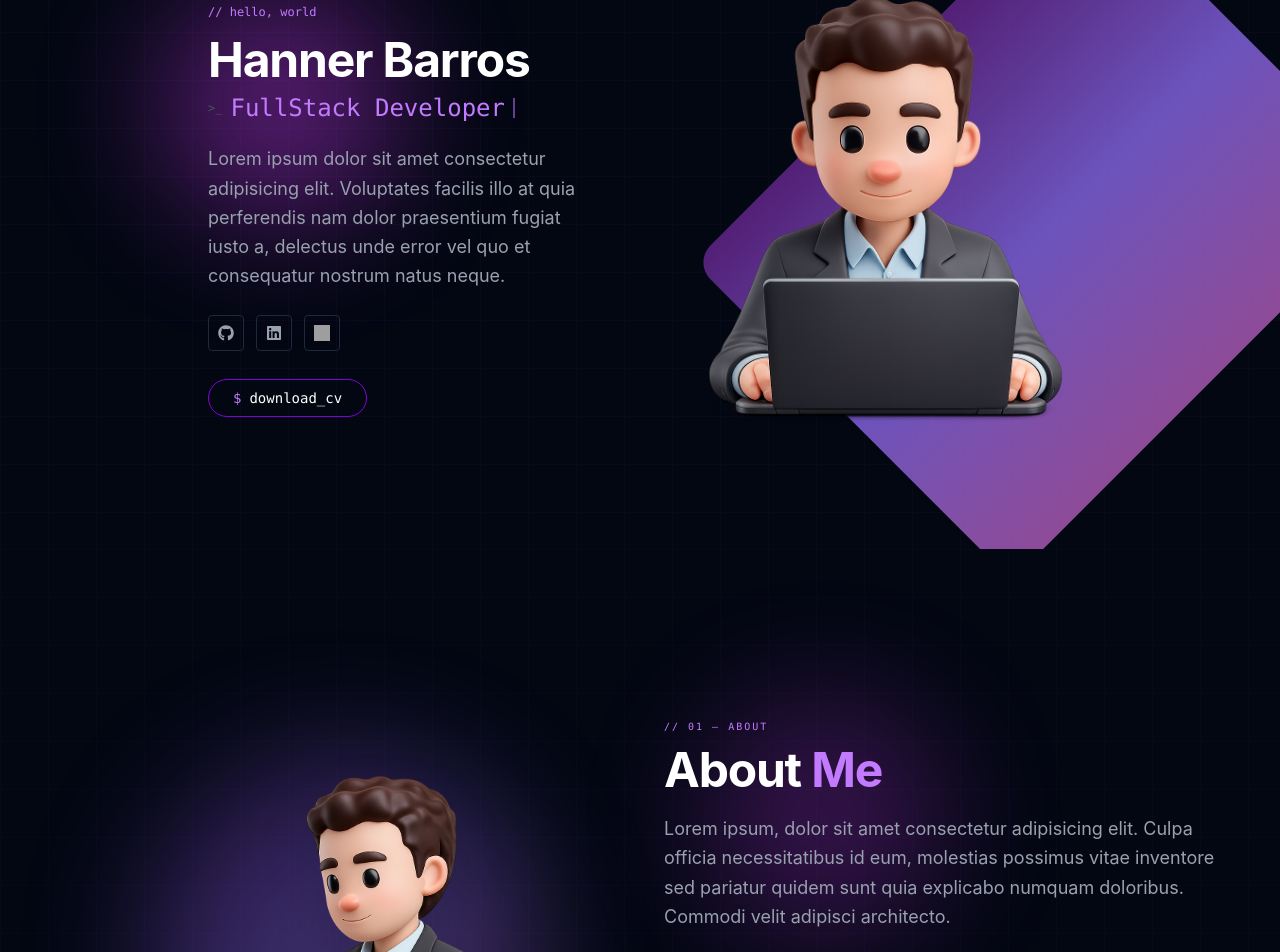
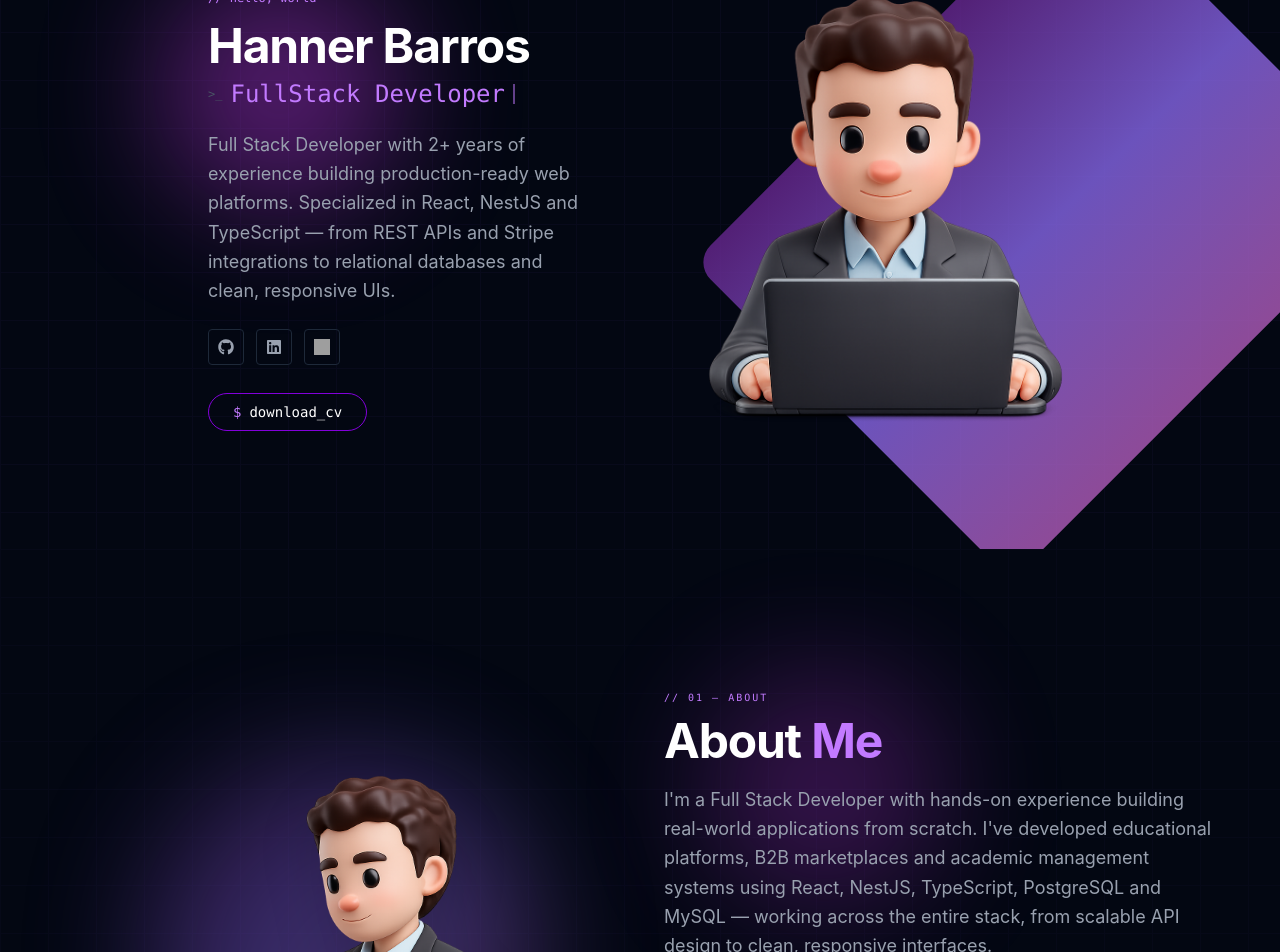
Before and after one commit to HannerB/PORTFOLIO, a React (Vite) app: page / in a window 1280 px wide. Shown: the part 160-1112 px from the top of the page. Built offline with nearby package versions, Linux system fonts and the light colour scheme; grey boxes are pictures that could not be loaded.

Commit message:
feat: add full SEO optimization

```diff
--- a/index.html
+++ b/index.html
@@ -4,7 +4,60 @@
     <meta charset="UTF-8" />
     <link rel="icon" type="image/svg+xml" href="/vite.svg" />
     <meta name="viewport" content="width=device-width, initial-scale=1.0" />
-    <title>Portfolio</title>
+
+    <!-- Primary SEO -->
+    <title>Hanner Barros | Full Stack Developer — React, NestJS & TypeScript</title>
+    <meta name="description" content="Hanner Barros — Full Stack Developer with 2+ years of experience building production-ready platforms. Specialized in React, NestJS, TypeScript and PostgreSQL." />
+    <meta name="author" content="Hanner Barros" />
+    <meta name="keywords" content="Hanner Barros, Full Stack Developer, React Developer, NestJS, TypeScript, Node.js, PostgreSQL, REST API, Stripe integration, web developer portfolio" />
+    <link rel="canonical" href="https://www.hanner.dev/" />
+    <meta name="theme-color" content="#030712" />
+    <meta name="robots" content="index, follow" />
+
+    <!-- Open Graph (LinkedIn, Facebook, WhatsApp) -->
+    <meta property="og:type" content="website" />
+    <meta property="og:url" content="https://www.hanner.dev/" />
+    <meta property="og:title" content="Hanner Barros | Full Stack Developer" />
+    <meta property="og:description" content="Full Stack Developer with 2+ years of experience building production-ready platforms with React, NestJS, TypeScript and PostgreSQL." />
+    <meta property="og:image" content="https://www.hanner.dev/imghero.png" />
+    <meta property="og:locale" content="en_US" />
+    <meta property="og:site_name" content="Hanner Barros Portfolio" />
+
+    <!-- Twitter Card -->
+    <meta name="twitter:card" content="summary_large_image" />
+    <meta name="twitter:title" content="Hanner Barros | Full Stack Developer" />
+    <meta name="twitter:description" content="Full Stack Developer with 2+ years of experience building production-ready platforms with React, NestJS, TypeScript and PostgreSQL." />
+    <meta name="twitter:image" content="https://www.hanner.dev/imghero.png" />
+
+    <!-- JSON-LD Structured Data (Person) -->
+    <script type="application/ld+json">
+    {
+      "@context": "https://schema.org",
+      "@type": "Person",
+      "name": "Hanner Barros",
+      "jobTitle": "Full Stack Developer",
+      "description": "Full Stack Developer with 2+ years of experience building production-ready web platforms using React, NestJS, TypeScript and PostgreSQL.",
+      "email": "hannerb48@gmail.com",
+      "url": "https://www.hanner.dev",
+      "sameAs": [
+        "https://github.com/HannerB",
+        "https://es.fiverr.com/hannerv?public_mode=true"
+      ],
+      "knowsAbout": [
+        "React", "NestJS", "TypeScript", "Node.js", "PostgreSQL", "MySQL",
+        "REST API", "Stripe API", "JWT Authentication", "Supabase",
+        "Docker", "Git", "PHP", "Laravel", "Tailwind CSS"
+      ],
+      "alumniOf": {
+        "@type": "EducationalOrganization",
+        "name": "SENA — Servicio Nacional de Aprendizaje"
+      },
+      "hasCredential": [
+        { "@type": "EducationalOccupationalCredential", "name": "Análisis y Desarrollo de Software", "credentialCategory": "degree" },
+        { "@type": "EducationalOccupationalCredential", "name": "Programación de Software", "credentialCategory": "degree" }
+      ]
+    }
+    </script>
   </head>
   <body>
     <div id="root"></div>
--- /dev/null
+++ b/public/google6f2b8010af552217.html
@@ -0,0 +1 @@
+google-site-verification: google6f2b8010af552217.html
--- a/src/components/About.jsx
+++ b/src/components/About.jsx
@@ -59,9 +59,10 @@ export default function About() {
                         </header>
 
                         <p className="text-base sm:text-lg text-gray-400 mb-7 leading-relaxed">
-                            Lorem ipsum, dolor sit amet consectetur adipisicing elit. Culpa officia
-                            necessitatibus id eum, molestias possimus vitae inventore sed pariatur quidem
-                            sunt quia explicabo numquam doloribus. Commodi velit adipisci architecto.
+                            I'm a Full Stack Developer with hands-on experience building real-world applications
+                            from scratch. I've developed educational platforms, B2B marketplaces and academic
+                            management systems using React, NestJS, TypeScript, PostgreSQL and MySQL — working
+                            across the entire stack, from scalable API design to clean, responsive interfaces.
                         </p>
 
                         {/* Stats grid */}
--- a/src/components/Hero.jsx
+++ b/src/components/Hero.jsx
@@ -52,9 +52,9 @@ export default function Hero() {
                     </header>
 
                     <p className='text-base md:text-lg text-gray-400 mb-6 leading-relaxed max-w-md'>
-                        Lorem ipsum dolor sit amet consectetur adipisicing elit. Voluptates facilis illo
-                        at quia perferendis nam dolor praesentium fugiat iusto a, delectus unde error vel
-                        quo et consequatur nostrum natus neque.
+                        Full Stack Developer with 2+ years of experience building production-ready web platforms.
+                        Specialized in React, NestJS and TypeScript — from REST APIs and Stripe integrations
+                        to relational databases and clean, responsive UIs.
                     </p>
 
                     <div className='flex items-center space-x-3 mb-7'>
@@ -75,7 +75,7 @@ export default function Hero() {
                             <FaLinkedin className='text-gray-400 hover:text-white transition-colors' size={16} />
                         </a>
                         <a
-                            href="https://es.fiverr.com/s/WEWAovE"
+                            href="https://es.fiverr.com/hannerv?public_mode=true"
                             target="_blank"
                             rel="noopener noreferrer"
                             className='w-9 h-9 border border-gray-800 hover:border-purple-600 hover:bg-purple-900/30 rounded flex items-center justify-center transition-all duration-200'
@@ -98,7 +98,7 @@ export default function Hero() {
                 >
                     <img
                         src={imghero}
-                        alt="Hero Image"
+                        alt="Hanner Barros — Full Stack Developer"
                         className='h-[300px] sm:h-[400px] md:h-[485px] w-[250px] sm:w-[480px] object-cover'
                     />
                 </figure>
--- a/src/pages/ProjectDetail.jsx
+++ b/src/pages/ProjectDetail.jsx
@@ -1,5 +1,5 @@
 import { useParams, Link, useNavigate } from "react-router-dom"
-import { useEffect } from "react"
+import { useEffect, useRef } from "react"
 import { getProjectBySlug } from "../data/projects"
 import { FiArrowLeft, FiGithub, FiExternalLink, FiCode, FiLayers, FiZap, FiStar } from "react-icons/fi"
 
@@ -60,9 +60,27 @@ export default function ProjectDetail() {
     const navigate = useNavigate()
     const project = getProjectBySlug(slug)
 
+    const metaDescRef = useRef(document.querySelector('meta[name="description"]'))
+
     useEffect(() => {
         window.scrollTo(0, 0)
-    }, [slug])
+        if (!project) return
+
+        const prevTitle = document.title
+        const prevDesc = metaDescRef.current?.getAttribute('content') ?? ''
+
+        document.title = `${project.title} | Hanner Barros`
+        if (metaDescRef.current) {
+            metaDescRef.current.setAttribute('content', project.tagline)
+        }
+
+        return () => {
+            document.title = prevTitle
+            if (metaDescRef.current) {
+                metaDescRef.current.setAttribute('content', prevDesc)
+            }
+        }
+    }, [slug, project])
 
     if (!project) {
         return (
```
Also changed, not shown: public/robots.txt (added), 1 other file (tests, documents, lock files or other folders).
